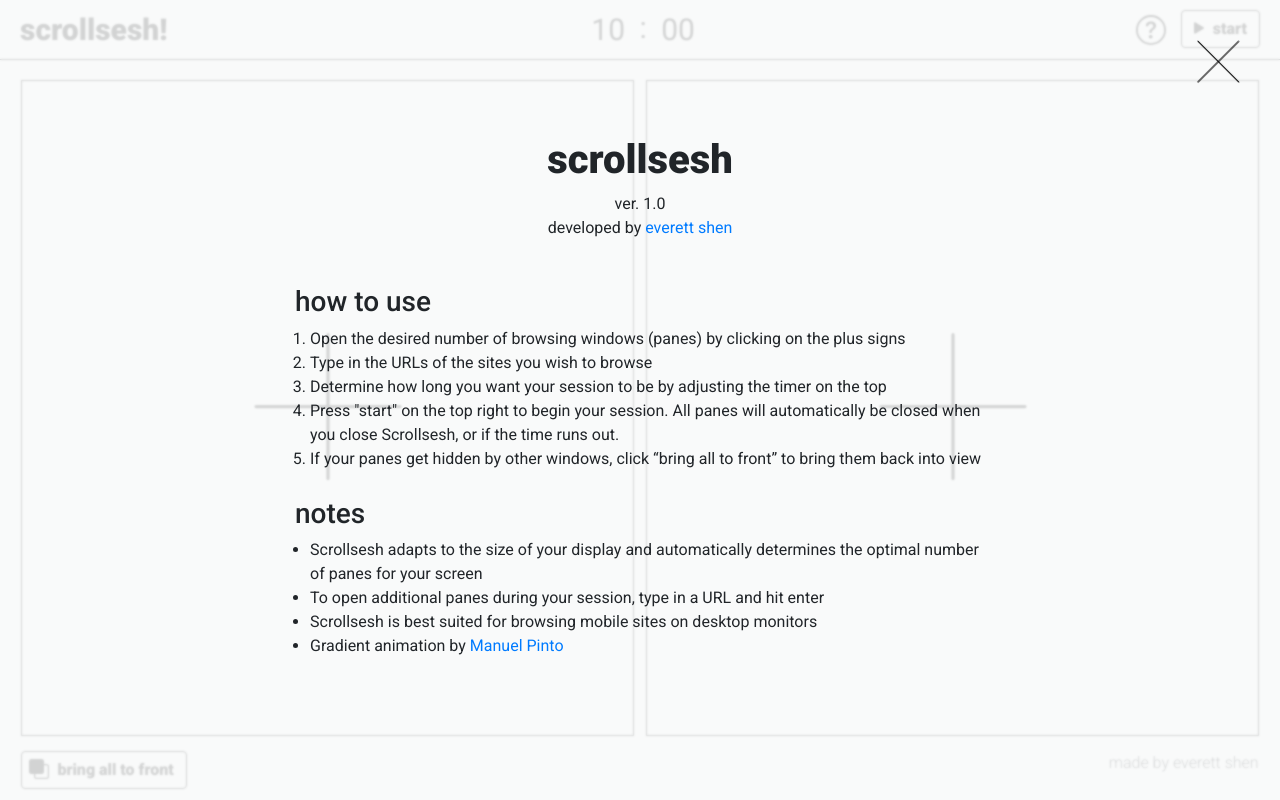
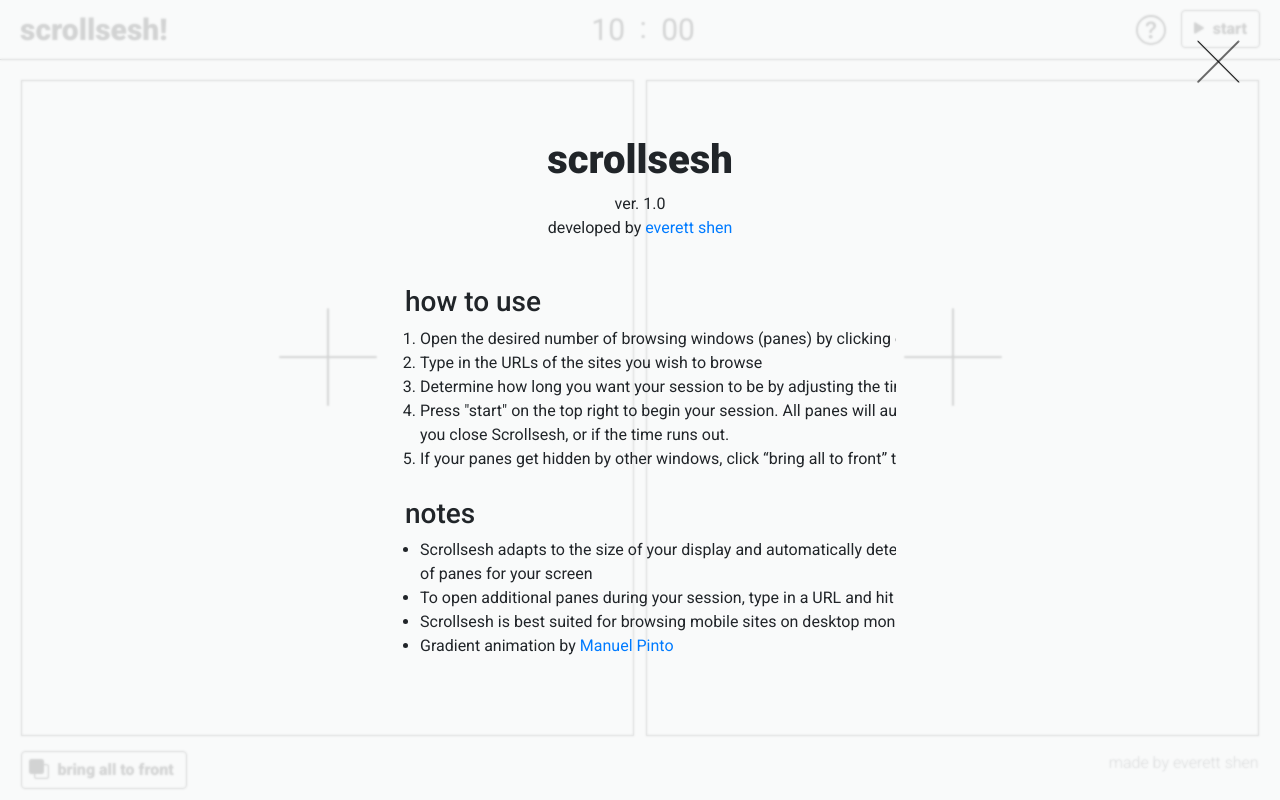
Before and after one commit to Everett-Shen/ScrollSesh, a Vue app: page / in a window 1280 px wide. Built offline with nearby package versions, Linux system fonts and the light colour scheme.

Commit message:
changed info panel width

```diff
--- a/src/App.vue
+++ b/src/App.vue
@@ -154,7 +154,13 @@ export default {
       return Store.state.windows;
     },
     infoStyle() {
-      return "overflow: auto; height: " + window.innerHeight * 0.7 + "px";
+      return (
+        "overflow: auto; height: " +
+        window.innerHeight * 0.7 +
+        "px; width: " +
+        window.innerWidth * 0.4 +
+        "px"
+      );
     }
   },
   methods: {
@@ -237,6 +243,7 @@ input {
 ::-webkit-scrollbar {
   -webkit-appearance: none;
   width: 5px;
+  height: 5px;
   border: none;
 }
 ::-webkit-scrollbar-thumb {
--- a/src/components/Pane.vue
+++ b/src/components/Pane.vue
@@ -117,8 +117,8 @@ export default {
 }
 
 .before-clicked {
-  width: 300px;
-  height: 300px;
+  width: 200px;
+  height: 200px;
   position: absolute;
   top: calc(50% - 150px);
   left: 50%;
```
